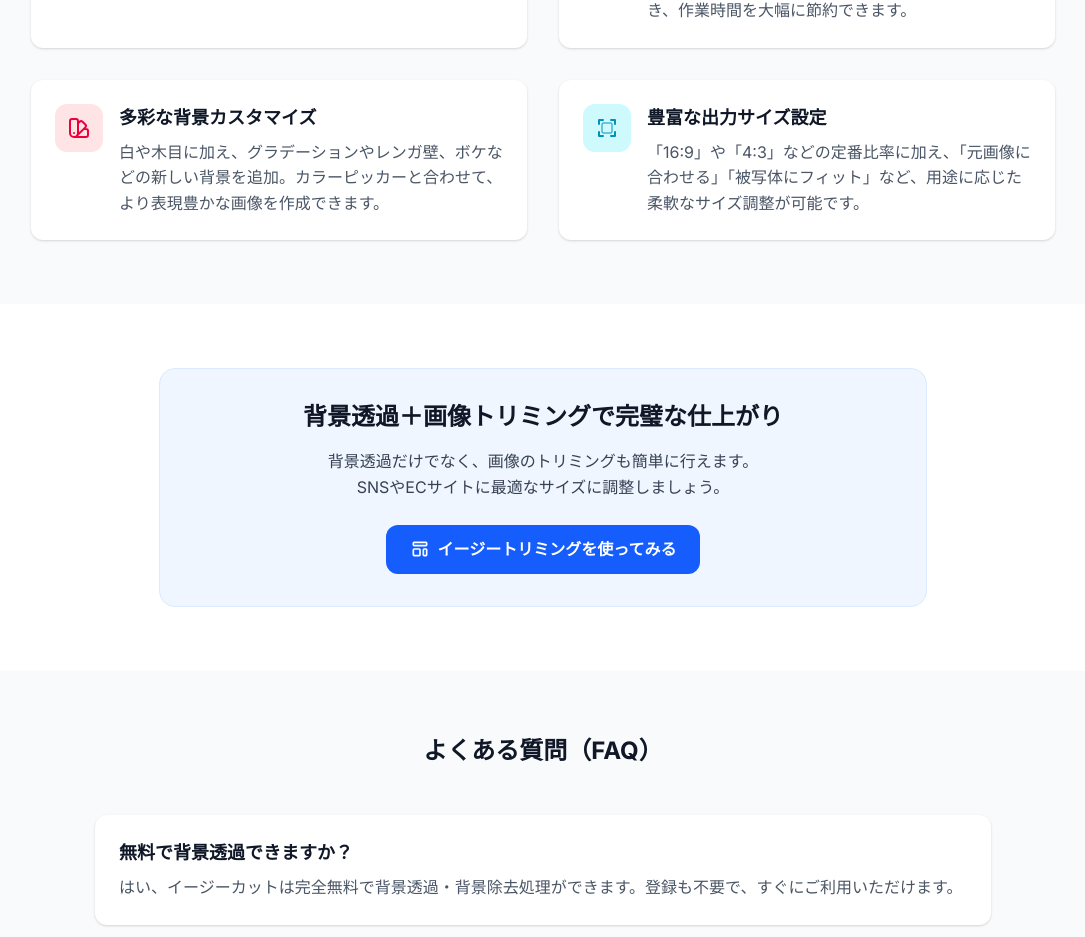
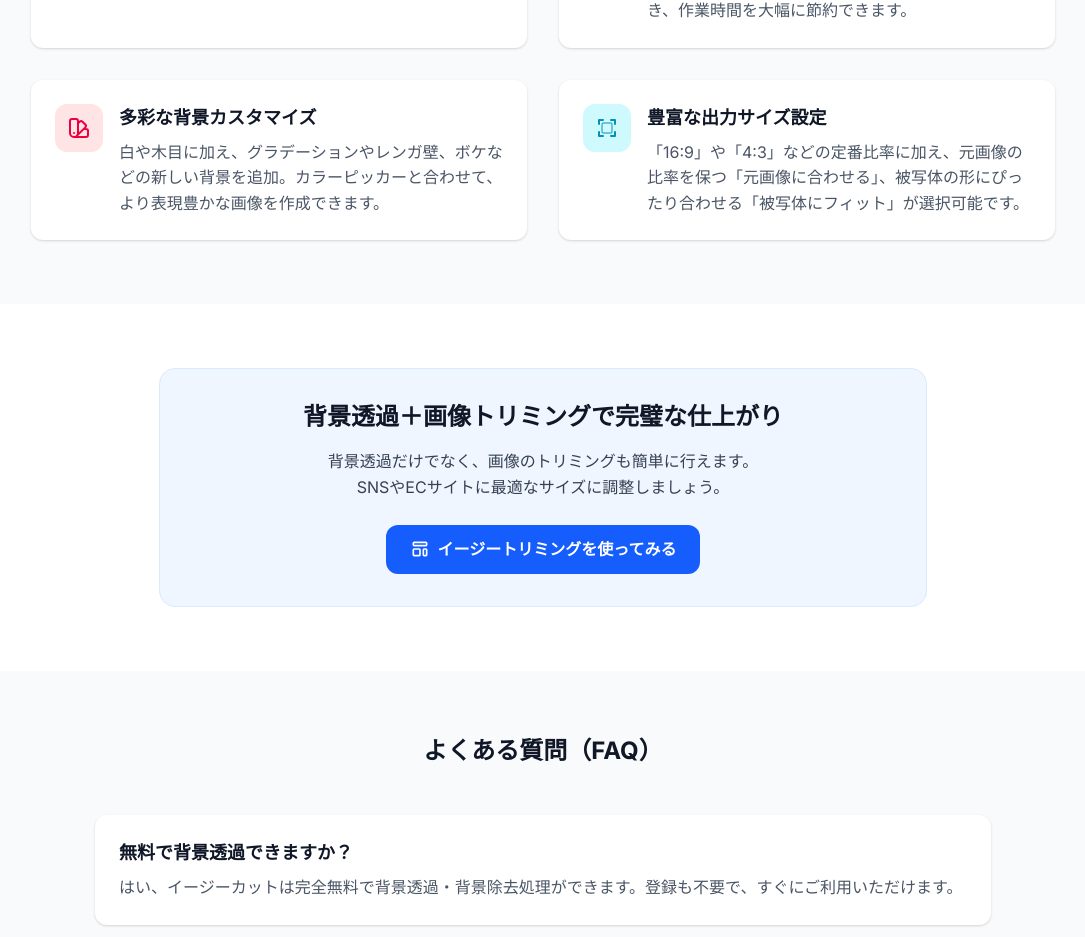
Before and after one commit to stoshi1127/bg-remove-react-template, a Next.js app: page / in a window 1280 px wide. Shown: the part 1974-2911 px from the top of the page, without its empty margins (97-1182 px from the left). Built offline with nearby package versions, Linux system fonts and the light colour scheme.

Commit message:
feat: update page title to highlight batch processing and browser tool features

```diff
--- a/src/app/page.tsx
+++ b/src/app/page.tsx
@@ -13,14 +13,14 @@
   const siteUrl = process.env.NEXT_PUBLIC_SITE_URL || 'http://localhost:3000'; // コメントアウト解除
 
   return {
-    title: "画像の背景を無料で透過・変更 | カラーピッカーで好きな背景色に",
+    title: "イージーカット - AIで一括背景透過・変更ブラウザツール",
     description: "アップロードした写真や画像の背景を自動で透過（切り抜き）します。白、木目などの定番背景や、カラーピッカーでお好きな色を自由に設定可能。無料で使える高機能な背景リムーバーです。",
     metadataBase: new URL(siteUrl), // 有効化
     alternates: {
       canonical: '/', // metadataBaseがあるので絶対パスになる
     },
     openGraph: {
-      title: "画像の背景を無料で透過・変更 | カラーピッカーで好きな背景色に",
+      title: "イージーカット - AIで一括背景透過・変更ブラウザツール",
       description: "アップロードした写真や画像の背景を自動で透過（切り抜き）します。白、木目などの定番背景や、カラーピッカーでお好きな色を自由に設定可能。無料で使える高機能な背景リムーバーです。",
       url: siteUrl, // 有効化
       siteName: 'QuickTools',
@@ -36,7 +36,7 @@
     },
     twitter: {
       card: 'summary_large_image',
-      title: "画像の背景を無料で透過・変更 | カラーピッカーで好きな背景色に",
+      title: "イージーカット - AIで一括背景透過・変更ブラウザツール",
       description: "アップロードした写真や画像の背景を自動で透過（切り抜き）します。白、木目などの定番背景や、カラーピッカーでお好きな色を自由に設定可能。無料で使える高機能な背景リムーバーです。",
       images: ['/ogp.png'], // metadataBaseからの相対パス
       // site: '@yourtwitterhandle',
@@ -331,7 +331,7 @@
                   <div>
                     <h4 className="text-lg font-semibold text-gray-900 mb-2">豊富な出力サイズ設定</h4>
                     <p className="text-gray-600">
-                      「16:9」や「4:3」などの定番比率に加え、「元画像に合わせる」「被写体にフィット」など、用途に応じた柔軟なサイズ調整が可能です。
+                      「16:9」や「4:3」などの定番比率に加え、元画像の比率を保つ「元画像に合わせる」、被写体の形にぴったり合わせる「被写体にフィット」が選択可能です。
                     </p>
                   </div>
                 </div>
```
